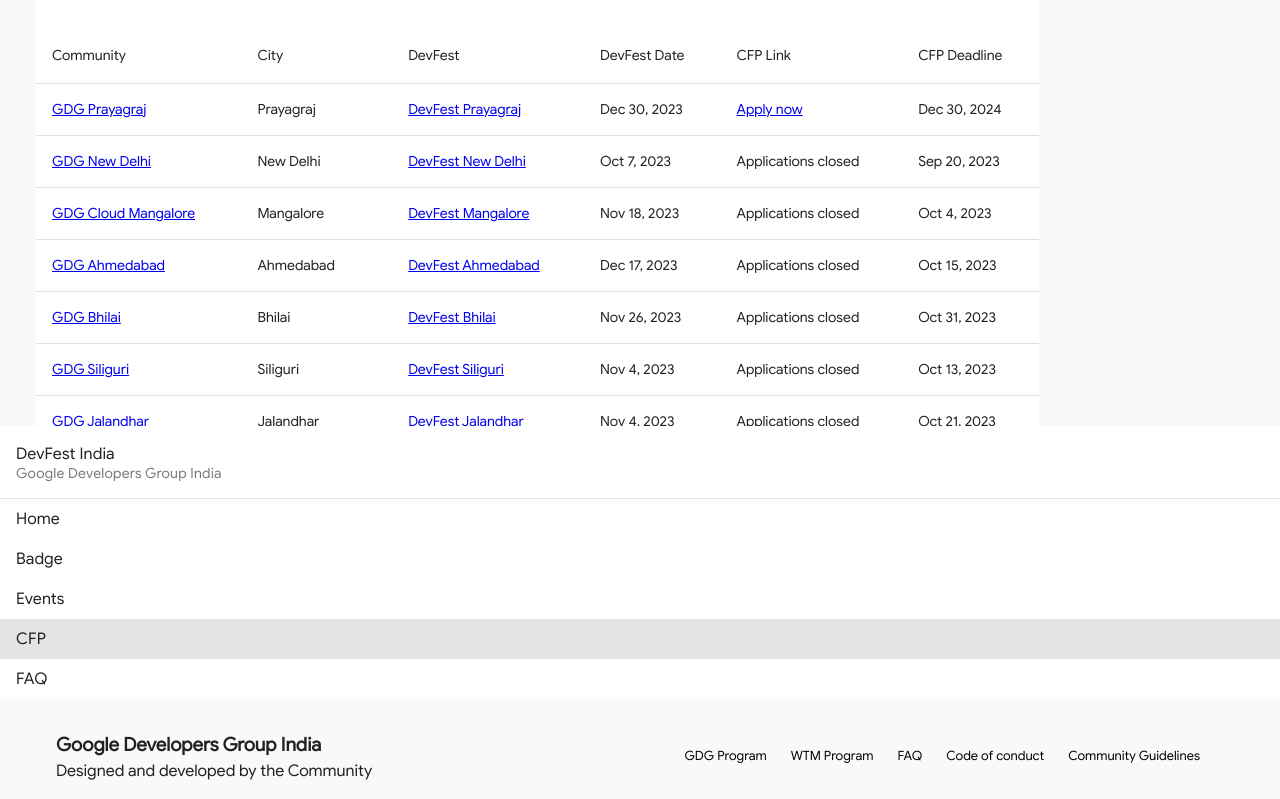
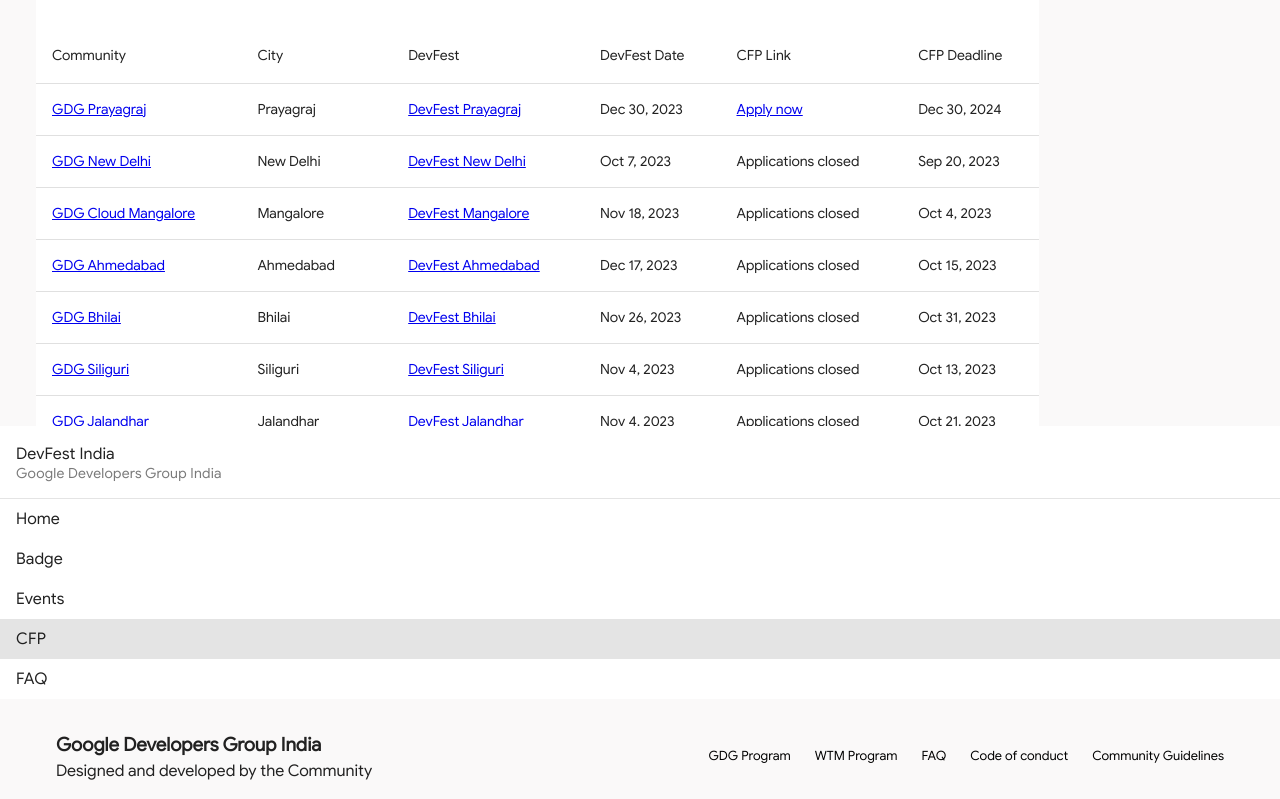
Before and after one commit to zeospec/devfest-india-2024, a Nuxt app: page /cfp in a window 1280 px wide. Shown: the part 374-1173 px from the top of the page. Built offline with nearby package versions, Linux system fonts and the light colour scheme.

Commit message:
footer space updated

```diff
--- a/components/core/AppFooter.vue
+++ b/components/core/AppFooter.vue
@@ -55,7 +55,7 @@
           target="_blank"
           rel="noreferrer"
           aria-label="link"
-          class="mr-6 google-font grey--text text--darken-3"
+          class="google-font grey--text text--darken-3"
           style="text-decoration: none; color: black; font-size: 80%"
           >Community Guidelines</a
         >
```
